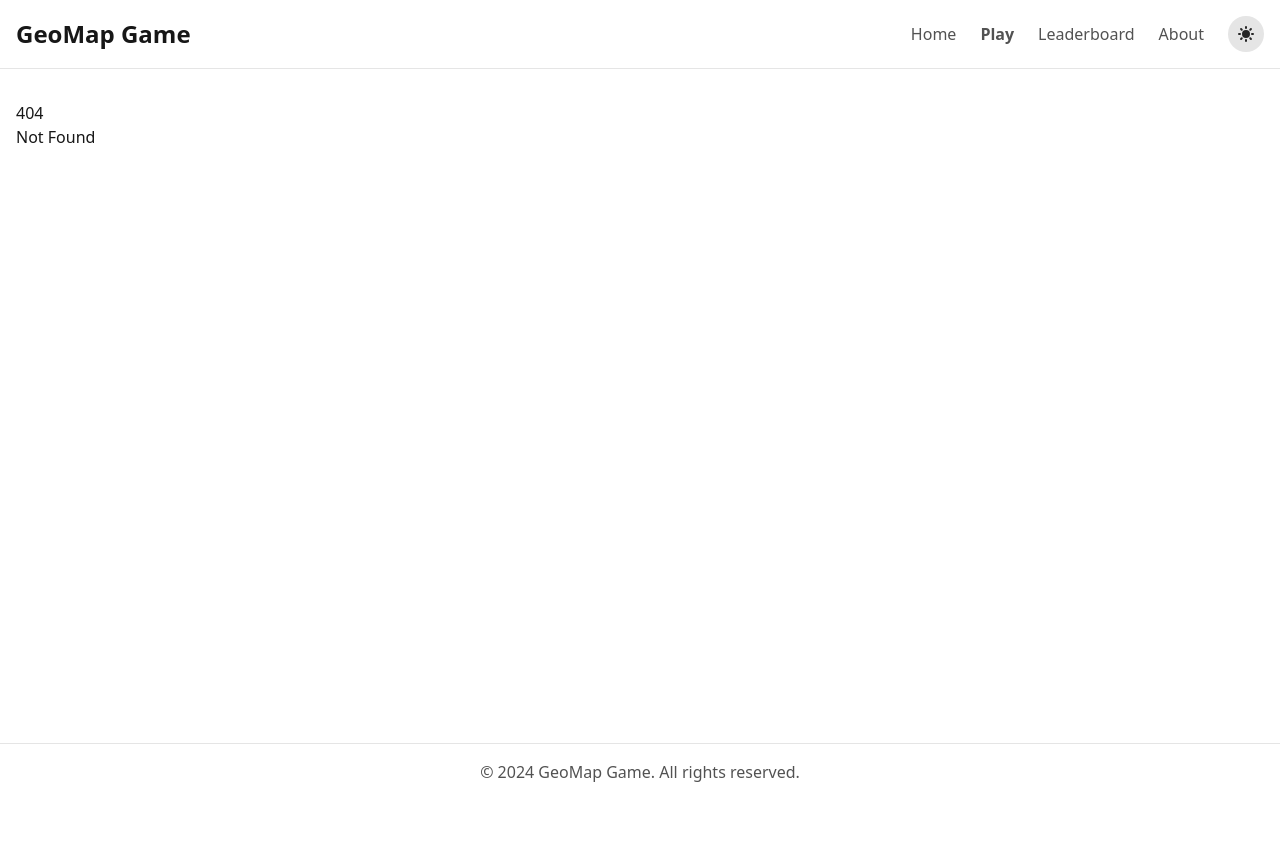
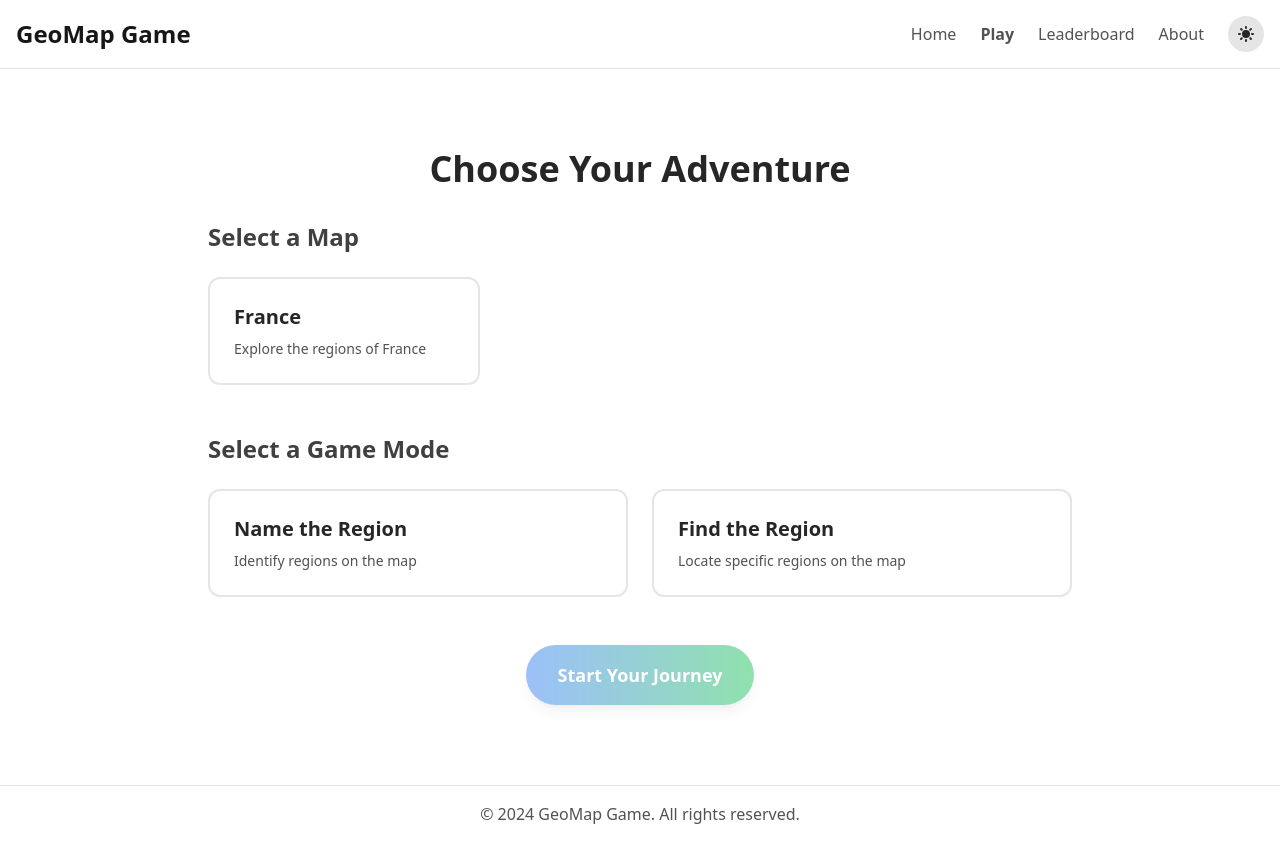
Before and after one commit to thomasbarrepitous/geomap_game, a SvelteKit app: page /play in a window 1280 px wide. Before the commit this address had no page. Before the commit the page ends 800 px from the top, so only its background shows below. Built offline with nearby package versions, Linux system fonts and the light colour scheme.

Commit message:
Play menu

```diff
--- a/src/lib/types/index.ts
+++ b/src/lib/types/index.ts
@@ -6,6 +6,7 @@ export interface Region {
 
 export interface MapData {
   regions: Region[];
+  name: string;
 }
 
 export interface GameMode {
--- /dev/null
+++ b/src/routes/play/+page.svelte
@@ -0,0 +1,88 @@
+<script lang="ts">
+  import { onMount } from 'svelte';
+  import { fade, fly } from 'svelte/transition';
+  import { currentMap } from '$lib/stores/mapStore';
+  import { currentGameMode } from '$lib/stores/gameStore';
+  import type { MapData, GameMode } from '$lib/types';
+
+  let maps: MapData[] = [
+    { name: 'France', regions: [] },
+    // Add more maps as needed
+  ];
+
+  let gameModes: GameMode[] = [
+    { name: 'Name the Region', description: 'Identify regions on the map' },
+    { name: 'Find the Region', description: 'Locate specific regions on the map' },
+    // Add more game modes as needed
+  ];
+
+  let selectedMap: MapData | null = null;
+  let selectedGameMode: GameMode | null = null;
+
+  function selectMap(map: MapData) {
+    selectedMap = map;
+    currentMap.set(map);
+  }
+
+  function selectGameMode(mode: GameMode) {
+    selectedGameMode = mode;
+    currentGameMode.set(mode);
+  }
+
+  function startGame() {
+    if (selectedMap && selectedGameMode) {
+      // Navigate to the game page
+      window.location.href = '/play/game';
+    }
+  }
+
+  onMount(() => {
+    // Reset selections when the component mounts
+    currentMap.set(null);
+    currentGameMode.set(null);
+  });
+</script>
+
+<div class="container mx-auto px-4 py-12 max-w-4xl">
+  <h1 in:fade={{ duration: 300, delay: 150 }} class="text-4xl font-bold mb-8 text-center text-gray-800 dark:text-gray-100">Choose Your Adventure</h1>
+
+  <div in:fly={{ y: 20, duration: 300, delay: 300 }} class="mb-12">
+    <h2 class="text-2xl font-semibold mb-6 text-gray-700 dark:text-gray-200">Select a Map</h2>
+    <div class="grid grid-cols-1 sm:grid-cols-2 lg:grid-cols-3 gap-6">
+      {#each maps as map}
+        <button
+          class="p-6 border-2 rounded-xl text-left transition-all duration-300 transform hover:scale-105 {selectedMap === map ? 'border-blue-500 bg-blue-50 dark:bg-blue-900' : 'border-gray-200 dark:border-gray-700 bg-white dark:bg-gray-800 hover:bg-gray-50 dark:hover:bg-gray-700'}"
+          on:click={() => selectMap(map)}
+        >
+          <h3 class="text-xl font-semibold mb-2 {selectedMap === map ? 'text-blue-600 dark:text-blue-400' : 'text-gray-800 dark:text-gray-200'}">{map.name}</h3>
+          <p class="text-sm text-gray-600 dark:text-gray-400">Explore the regions of {map.name}</p>
+        </button>
+      {/each}
+    </div>
+  </div>
+
+  <div in:fly={{ y: 20, duration: 300, delay: 450 }} class="mb-12">
+    <h2 class="text-2xl font-semibold mb-6 text-gray-700 dark:text-gray-200">Select a Game Mode</h2>
+    <div class="grid grid-cols-1 sm:grid-cols-2 gap-6">
+      {#each gameModes as mode}
+        <button
+          class="p-6 border-2 rounded-xl text-left transition-all duration-300 transform hover:scale-105 {selectedGameMode === mode ? 'border-green-500 bg-green-50 dark:bg-green-900' : 'border-gray-200 dark:border-gray-700 bg-white dark:bg-gray-800 hover:bg-gray-50 dark:hover:bg-gray-700'}"
+          on:click={() => selectGameMode(mode)}
+        >
+          <h3 class="text-xl font-semibold mb-2 {selectedGameMode === mode ? 'text-green-600 dark:text-green-400' : 'text-gray-800 dark:text-gray-200'}">{mode.name}</h3>
+          <p class="text-sm text-gray-600 dark:text-gray-400">{mode.description}</p>
+        </button>
+      {/each}
+    </div>
+  </div>
+
+  <div in:fade={{ duration: 300, delay: 600 }} class="text-center">
+    <button
+      class="px-8 py-4 bg-gradient-to-r from-blue-500 to-green-500 text-white rounded-full font-semibold text-lg shadow-lg transition-all duration-300 transform hover:scale-105 disabled:opacity-50 disabled:cursor-not-allowed disabled:hover:scale-100"
+      on:click={startGame}
+      disabled={!selectedMap || !selectedGameMode}
+    >
+      Start Your Journey
+    </button>
+  </div>
+</div>
--- a/tailwind.config.js
+++ b/tailwind.config.js
@@ -17,6 +17,9 @@ export default {
           900: '#171717',
         },
       },
+      gradientColorStops: theme => ({
+        ...theme('colors'),
+      }),
     },
   },
   plugins: [],
```
